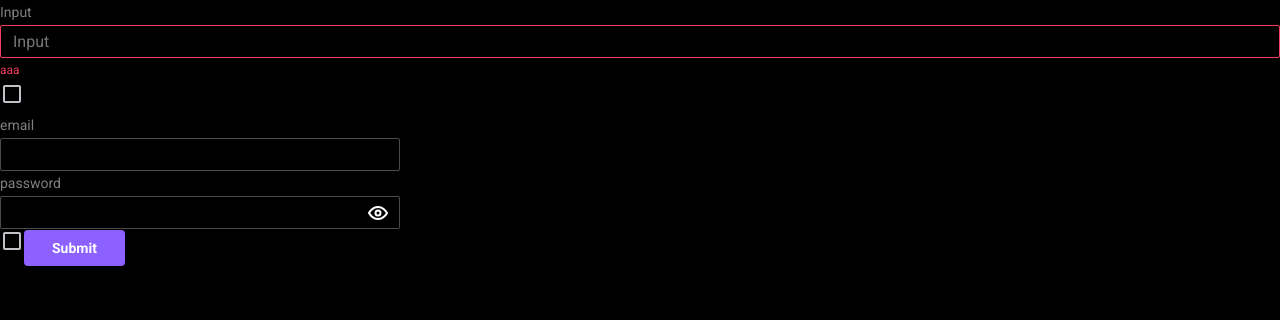
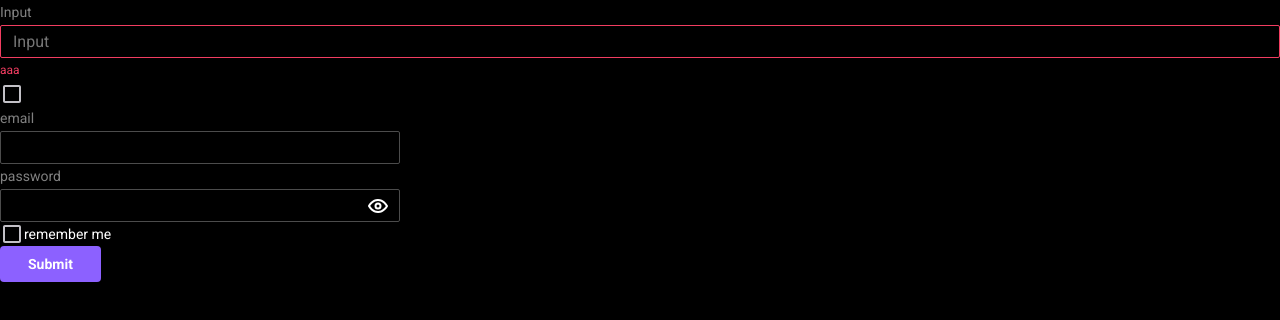
Before and after one commit to tania2501/student-cards, a React (Vite) app: page / in a window 1280 px wide. Shown: the top 320 px of the page. Built offline with nearby package versions, Linux system fonts and the light colour scheme.

Commit message:
add storybook form

```diff
--- a/src/components/ui/checkbox/checkbox.module.scss
+++ b/src/components/ui/checkbox/checkbox.module.scss
@@ -1,3 +1,4 @@
 button {
   all: unset;
+  display: flex;
 }
--- a/src/components/ui/checkbox/checkbox.tsx
+++ b/src/components/ui/checkbox/checkbox.tsx
@@ -1,6 +1,7 @@
 import * as Checkbox from '@radix-ui/react-checkbox'
 
 import { CheckboxIcon, UncheckedIcon } from '../../../assets/icons/checkbox'
+import { Typography } from '../typography'
 
 import s from './checkbox.module.scss'
 
@@ -16,7 +17,7 @@ export type CheckboxProps = {
 }
 
 export const CheckBox = (props: CheckboxProps) => {
-  const { checked, onChange } = props
+  const { checked, onChange, label } = props
 
   return (
     <Checkbox.Root
@@ -24,6 +25,7 @@ export const CheckBox = (props: CheckboxProps) => {
       onCheckedChange={onChange}
     >
       {checked ? <CheckboxIcon /> : <UncheckedIcon />}
+      {label && <Typography variant="body2">{label}</Typography>}
     </Checkbox.Root>
   )
 }
--- a/src/components/ui/input/input.module.scss
+++ b/src/components/ui/input/input.module.scss
@@ -24,6 +24,7 @@
   &.error {
     color: var(--color-danger-300);
     border-color: var(--color-danger-300);
+    outline: none;
   }
 }
 
```
Also changed, not shown: 1 other file (tests, documents, lock files or other folders).
